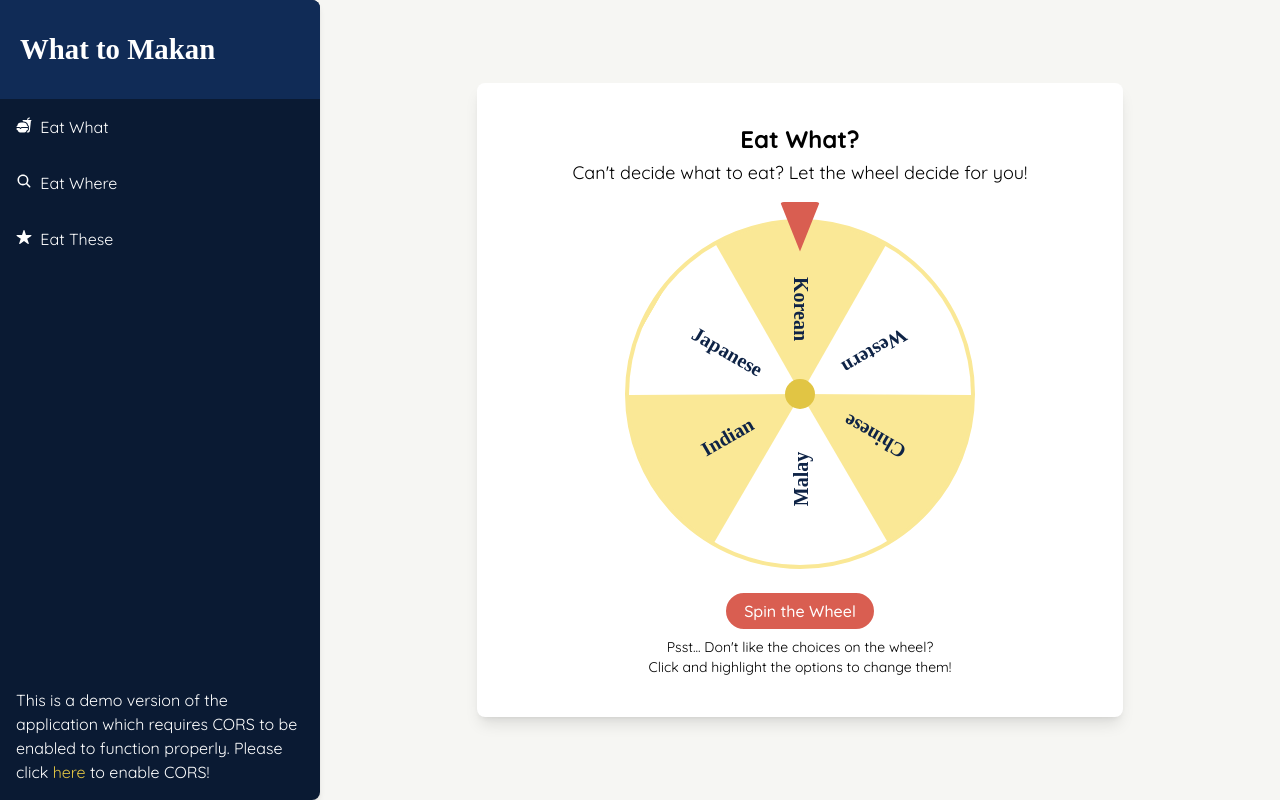
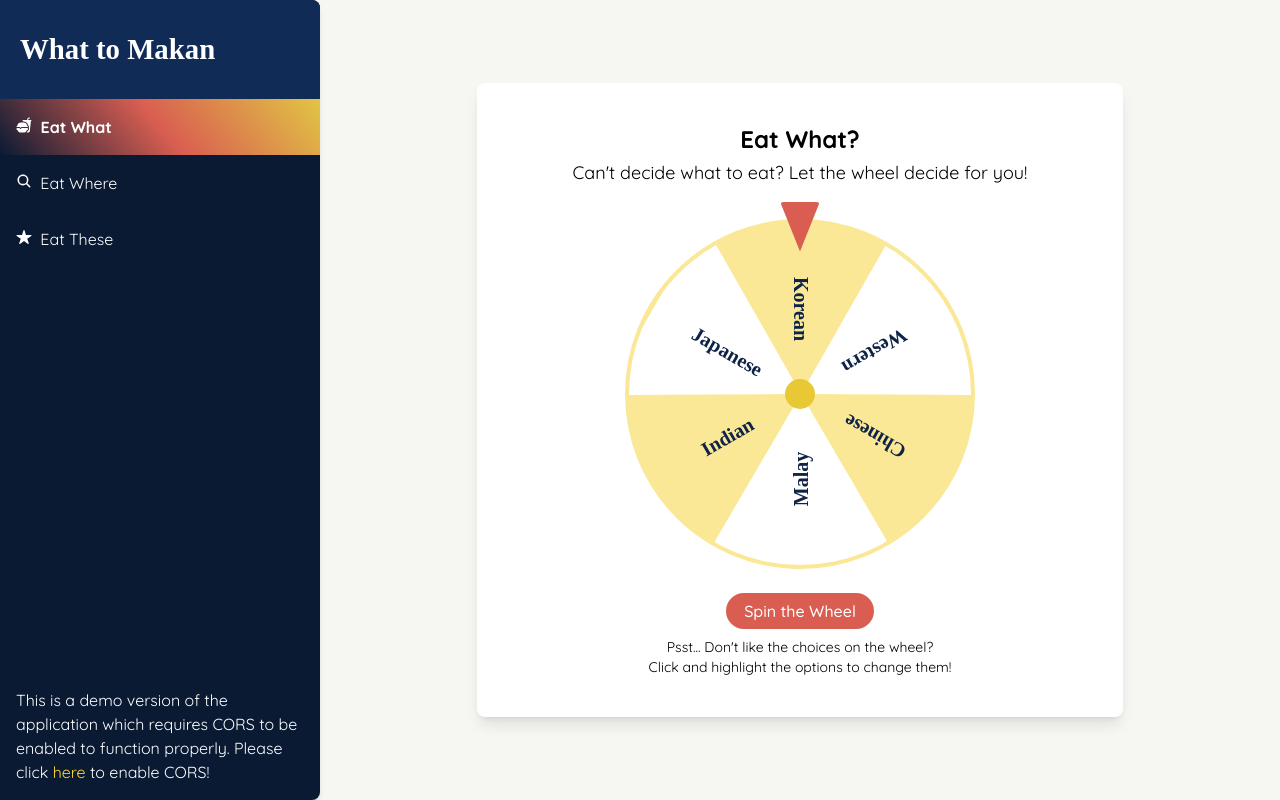
Before and after one commit to charmainelhm/what-to-makan, a React (Create React App) app: page / in a window 1280 px wide. Built offline with nearby package versions, Linux system fonts and the light colour scheme; no server answers; a web font is replaced by a local one.

Commit message:
Create focus state for nav item

```diff
--- a/src/App.js
+++ b/src/App.js
@@ -67,7 +67,7 @@ function App() {
           This is a demo version of the application which requires CORS to be
           enabled to function properly. Please click{" "}
           <a
-            className="text-yellow-400"
+            className="text-yellow-300"
             href="https://cors-anywhere.herokuapp.com/corsdemo"
             target="_blank"
             rel="noreferrer"
--- a/src/components/Navigation.js
+++ b/src/components/Navigation.js
@@ -1,16 +1,37 @@
-import { Link } from "react-router-dom";
+import { useState, useEffect } from "react";
+import { Link, useLocation } from "react-router-dom";
 import { IoStar, IoFastFood, IoSearch } from "react-icons/io5";
 
 export default function Navigation() {
+  const location = useLocation();
+  const [currentPath, setCurrentPath] = useState();
+
+  useEffect(() => {
+    setCurrentPath(location.pathname);
+  }, [location]);
+
   return (
     <nav className="flex flex-col">
-      <Link to="/" className="nav-item">
+      <Link
+        to="/"
+        className={`nav-item ${currentPath === "/" ? "nav-item-focus" : ""}`}
+      >
         <IoFastFood className="inline-block mr-1 align-baseline" /> Eat What
       </Link>
-      <Link to="/eatWhere" className="nav-item">
+      <Link
+        to="/eatWhere"
+        className={`nav-item ${
+          currentPath === "/eatWhere" ? "nav-item-focus" : ""
+        }`}
+      >
         <IoSearch className="inline-block mr-1 align-baseline" /> Eat Where
       </Link>
-      <Link to="/eatThese" className="nav-item">
+      <Link
+        to="/eatThese"
+        className={`nav-item ${
+          currentPath === "/eatThese" ? "nav-item-focus" : ""
+        }`}
+      >
         <IoStar className="inline-block mr-1 align-baseline" /> Eat These
       </Link>
     </nav>
--- a/src/index.css
+++ b/src/index.css
@@ -75,6 +75,11 @@
 
   .nav-item {
     @apply p-4 transition-all;
+  }
+
+  .nav-item-focus {
+    @apply font-bold;
+    background-image: linear-gradient(50deg, #0a1a33, #d95e51, #e1c544);
   }
 
   .nav-item:hover {
--- a/tailwind.config.js
+++ b/tailwind.config.js
@@ -14,7 +14,8 @@ module.exports = {
         "red-400": "#d95e51",
         "yellow-100": "#f6f6f3",
         "yellow-200": "#fae896",
-        "yellow-400": "#e1c544",
+        "yellow-300": "#fbd737",
+        "yellow-400": "#e9c835",
       },
     },
   },
```
